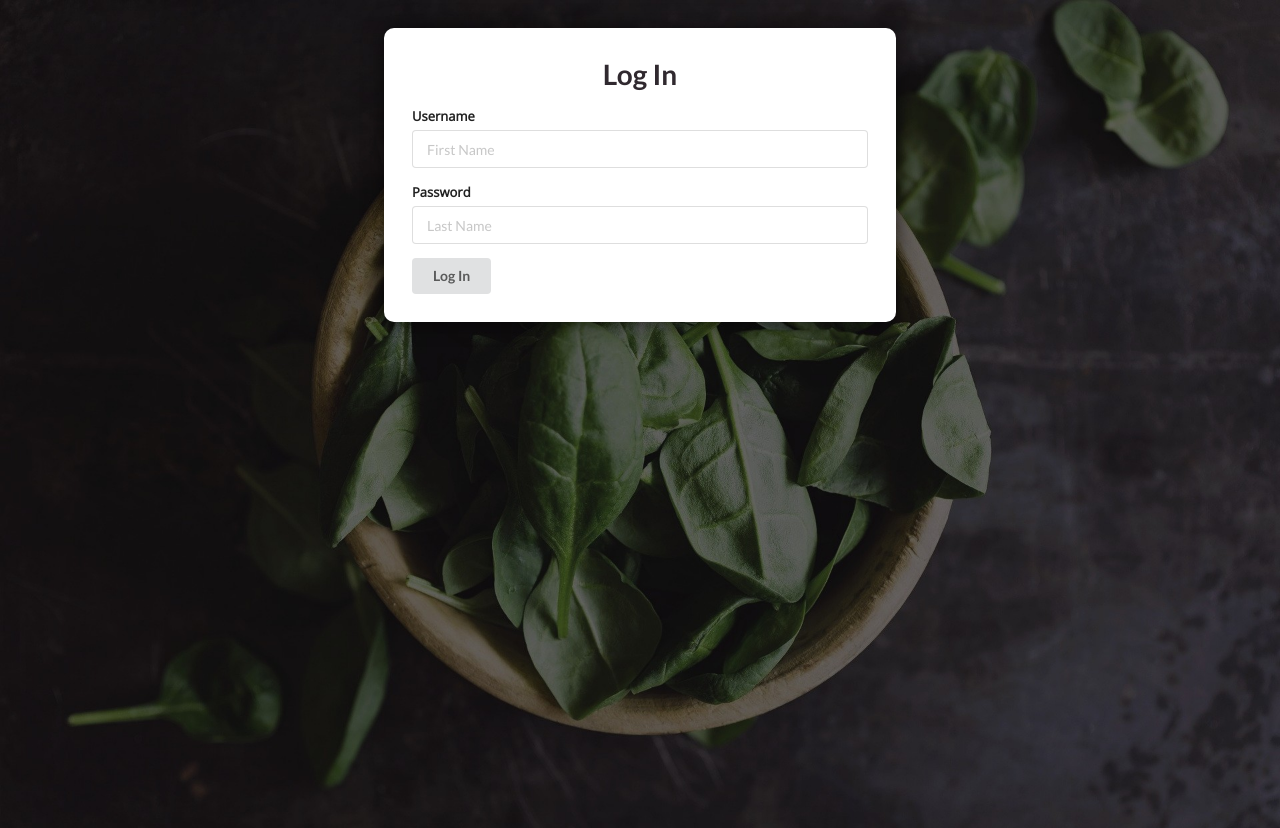
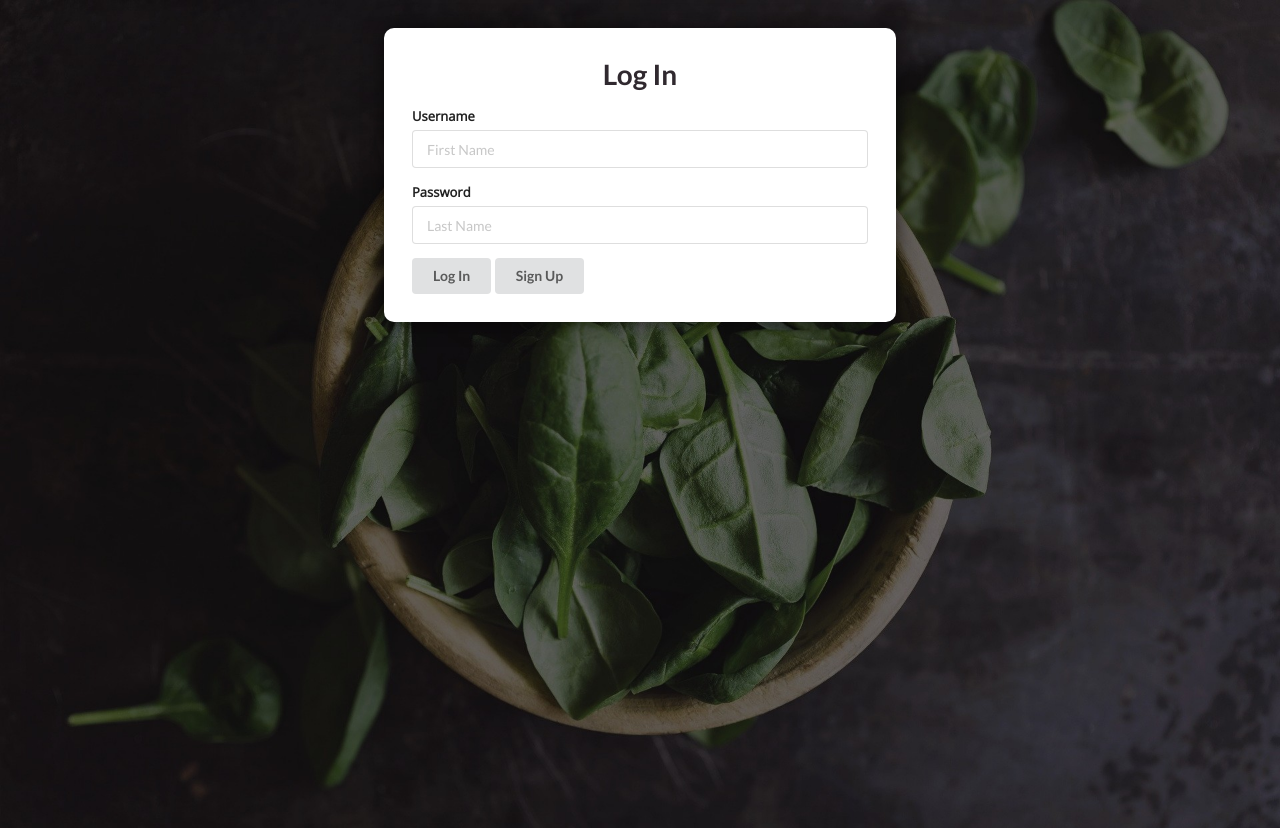
Before and after one commit to irissiri7/Fullstack-Recipe-Manager, a Vue app in the folder client/: page / in a window 1280 px wide. Built offline with nearby package versions, Linux system fonts and the light colour scheme; the HTML template or start-up script is replaced by a standard one.

Commit message:
Add sign up button

```diff
--- a/client/src/pages/LogIn.vue
+++ b/client/src/pages/LogIn.vue
@@ -12,7 +12,10 @@
           <input type="text" name="last-name" placeholder="Last Name" />
         </div>
       </div>
-      <button class="ui button" @click.prevent="logIn">Log In</button>
+      <div class="field">
+        <button class="ui button" @click.prevent="logIn">Log In</button>
+        <button class="ui button">Sign Up</button>
+      </div>
     </form>
   </div>
 </template>
```
